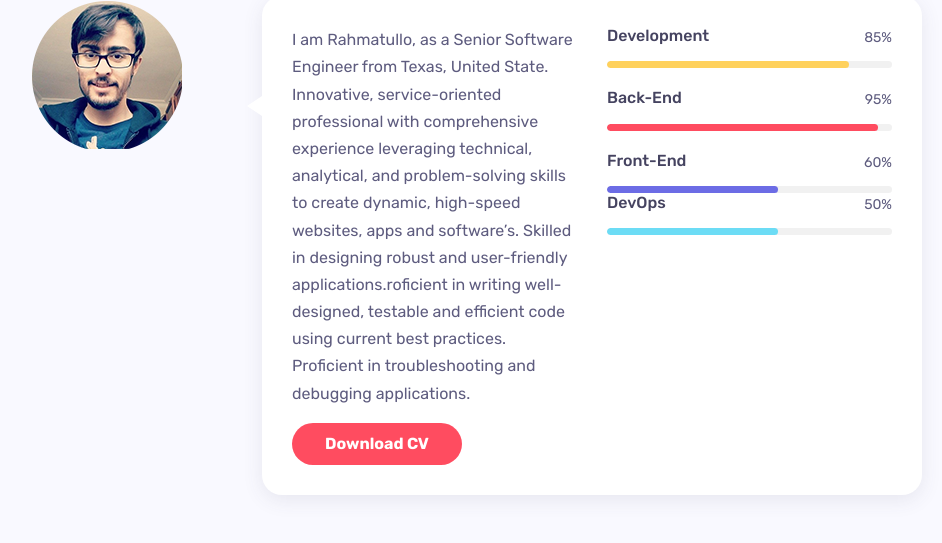
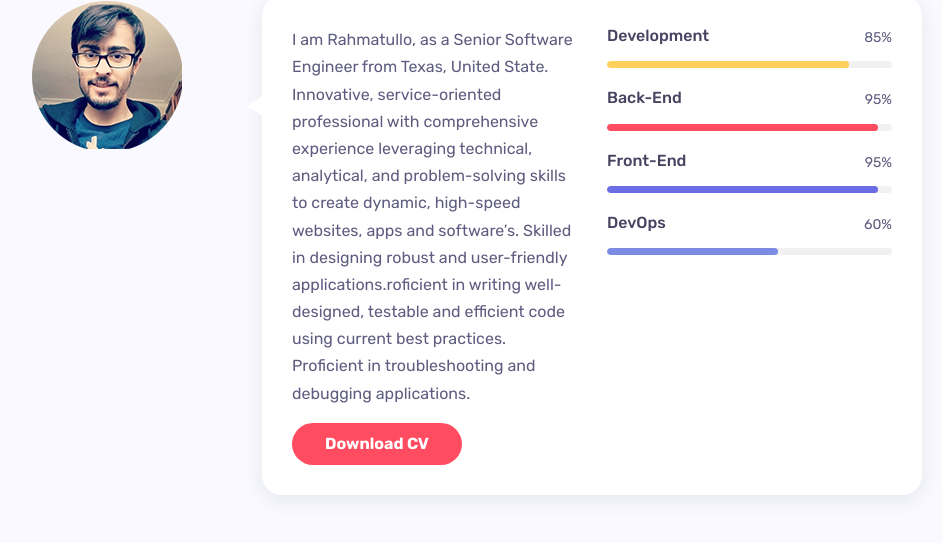
Before and after one commit to Rahajustone/rahajustone.github.io, a plain HTML site: page index.html in a window 1280 px wide. Shown: the part 1017-1560 px from the top of the page, without its empty margins (218-1160 px from the left). Drawn offline with Linux system fonts and the light colour scheme; animation ran at ten frames a second.

```diff
--- a/index.html
+++ b/index.html
@@ -433,20 +433,22 @@
                                     <div class="skill-item">
                                         <div class="skill-info clearfix">
                                             <h4 class="float-left mb-3 mt-0">Front-End</h4>
+                                            <span class="float-right">95%</span>
+                                        </div>
+                                        <div class="progress">
+                                            <div class="progress-bar data-background" role="progressbar" aria-valuemin="0" aria-valuemax="100" aria-valuenow="95" data-color="#6C6CE5">
+                                            </div>
+                                        </div>
+                                        <div class="spacer" data-height="20"></div>
+                                    </div>
+                                    <!-- skill item -->
+                                    <div class="skill-item">
+                                        <div class="skill-info clearfix">
+                                            <h4 class="float-left mb-3 mt-0">DevOps</h4>
                                             <span class="float-right">60%</span>
                                         </div>
                                         <div class="progress">
-                                            <div class="progress-bar data-background" role="progressbar" aria-valuemin="0" aria-valuemax="100" aria-valuenow="60" data-color="#6C6CE5">
-                                            </div>
-                                        </div>
-                                    </div>
-                                    <div class="skill-item">
-                                        <div class="skill-info clearfix">
-                                            <h4 class="float-left mb-3 mt-0">DevOps</h4>
-                                            <span class="float-right">50%</span>
-                                        </div>
-                                        <div class="progress">
-                                            <div class="progress-bar data-background" role="progressbar" aria-valuemin="0" aria-valuemax="100" aria-valuenow="60" data-color="#6CDCF5">
+                                            <div class="progress-bar data-background" role="progressbar" aria-valuemin="0" aria-valuemax="100" aria-valuenow="60" data-color="#7C8CE5">
                                             </div>
                                         </div>
                                     </div>
```
